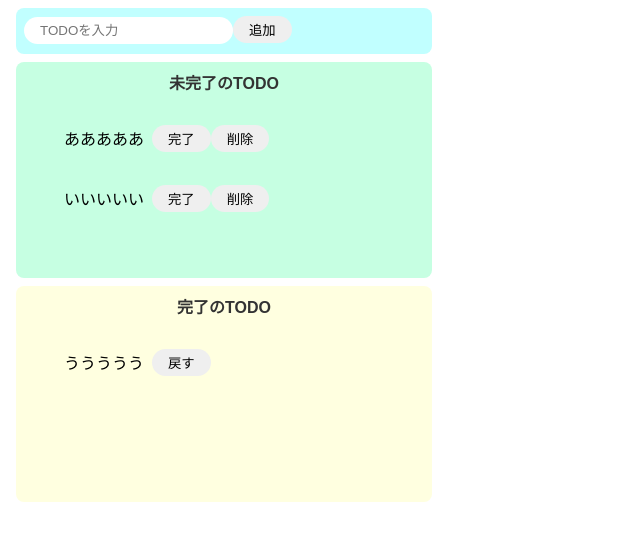
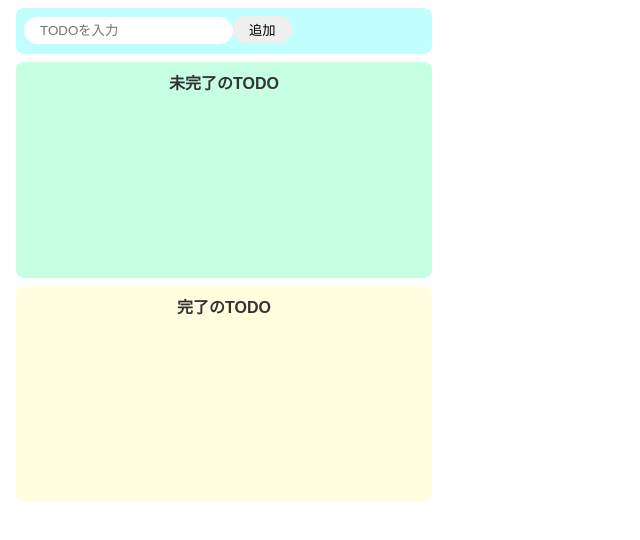
Before and after one commit to kmmch/todo-react, a React (Create React App) app: page / in a window 1280 px wide. Shown: the top 540 px of the page, without its empty margins (0-640 px from the left). Built offline with nearby package versions, Linux system fonts and the light colour scheme.

Commit message:
CSS in JS

```diff
--- a/src/App.jsx
+++ b/src/App.jsx
@@ -12,15 +12,11 @@ export const App = () => {
 
 
     // 未完了のTODO
-    const [incompleteTodos, setIncompleteTodos] = useState([
-        'あああああ','いいいいい'
-    ]);
+    const [incompleteTodos, setIncompleteTodos] = useState([]);
 
 
     // 完了のTODO
-    const [completeTodos, setCompleteTodos] = useState([
-        'ううううう'
-    ]);
+    const [completeTodos, setCompleteTodos] = useState([]);
 
 
     // 入力欄に入力された値をstateに反映する
--- a/src/components/IncompleteTodos.jsx
+++ b/src/components/IncompleteTodos.jsx
@@ -1,4 +1,9 @@
 import React from "react";
+
+const style = {
+    backgroundColor: '#c6ffe2',
+    minHeight: '200px'
+}
 
 export const IncompleteTodos = (props) => {
 
@@ -6,7 +11,7 @@ export const IncompleteTodos = (props) => {
 
     return (
         <>
-            <div className="area imcomplete-area">
+            <div style={style} className="area">
                 <p className="title">未完了のTODO</p>
                 <ul>
                     {todos.map((todo, index) => {
--- a/src/components/InputTodo.jsx
+++ b/src/components/InputTodo.jsx
@@ -1,4 +1,9 @@
 import React from "react";
+
+const style = {
+    backgroundColor: '#c1ffff',
+    height: '30px'
+};
 
 export const InputTodo = (props) => {
 
@@ -6,7 +11,7 @@ export const InputTodo = (props) => {
 
     return (
         <>
-            <div className="area input-area">
+            <div style={style} className="area">
                 <input
                     placeholder="TODOを入力"
                     value={ inputText }
--- a/src/styles.css
+++ b/src/styles.css
@@ -7,11 +7,6 @@ body {
     margin: 8px;
     padding: 8px;
     border-radius: 8px;
-}
-
-.input-area {
-    background-color: #c1ffff;
-    height: 30px;
 }
 
 input {
@@ -31,11 +26,6 @@ button:hover {
     background-color: #ff7fff;
     color: #fff;
     cursor: pointer;
-}
-
-.imcomplete-area {
-    background-color: #c6ffe2;
-    min-height: 200px;
 }
 
 .complete-area {
```
